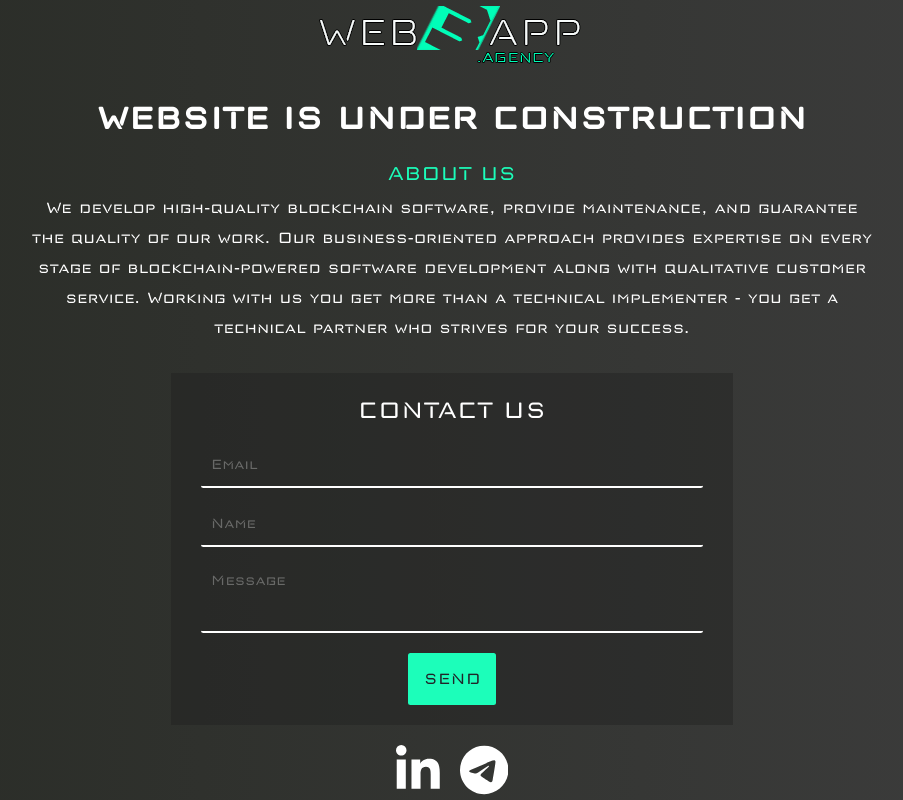
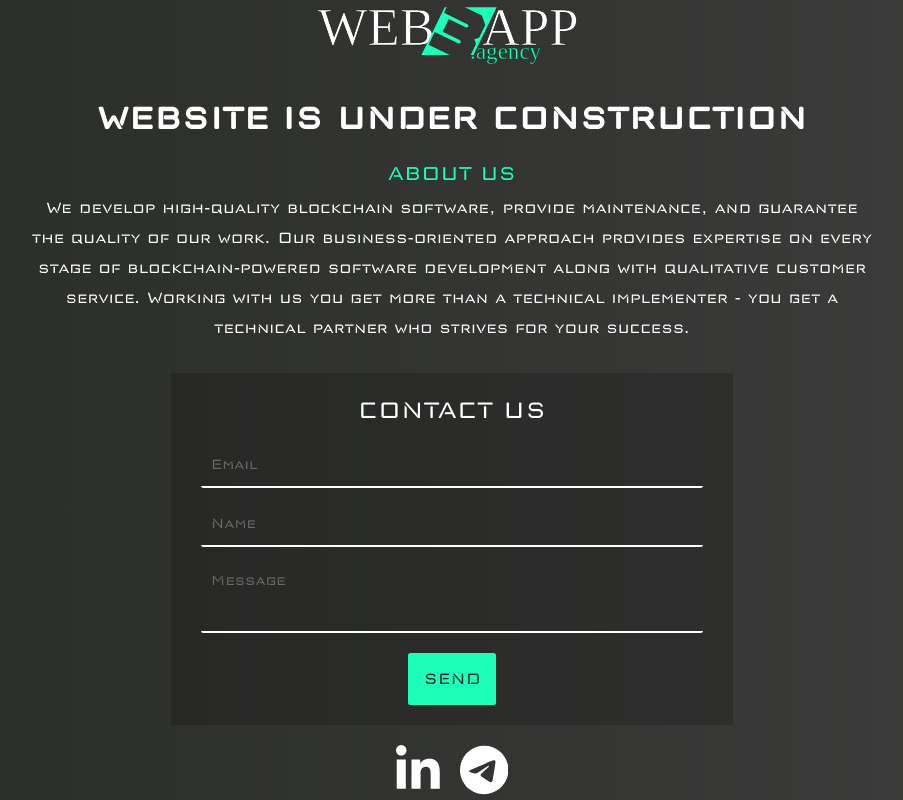
Before and after one commit to dcjwu/w3a-landing, a Next.js app: page / in a window 1280 px wide. Shown: the whole page, without its empty margins (188-1091 px from the left). Built offline with nearby package versions, Linux system fonts and the light colour scheme.

Commit message:
Changed logo to .svg.

```diff
--- a/components/UnderConstruction.jsx
+++ b/components/UnderConstruction.jsx
@@ -3,7 +3,7 @@ import { useEffect, useState } from "react"
 import axios from "axios"
 import Image from "next/image"
 
-import logo from "../assets/images/logo.png"
+import logo from "../assets/images/logo-1.svg"
 import Spinner from "./_UI/Spinner"
 
 const UnderConstruction = () => {
@@ -72,8 +72,9 @@ const UnderConstruction = () => {
          <div className="construction-heading">
             <div className="heading">
                <div className="img-container">
-                  <Image unoptimized alt="logo"
-                         quality={100} src={logo}/>
+                  <Image unoptimized alt="logo" height={59}
+                         quality={100}
+                         src={logo} width={300}/>
                </div>
                <h1>Website is Under Construction</h1>
             </div>
```
Also changed, not shown: assets/images/logo-1.svg (added), assets/images/logo.svg (added).
